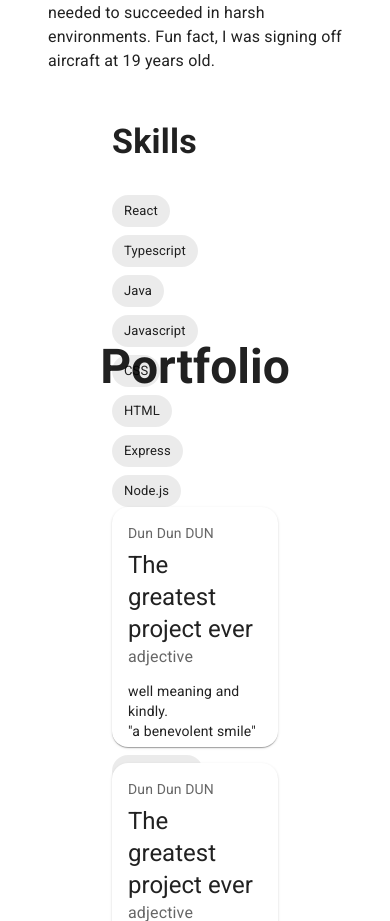
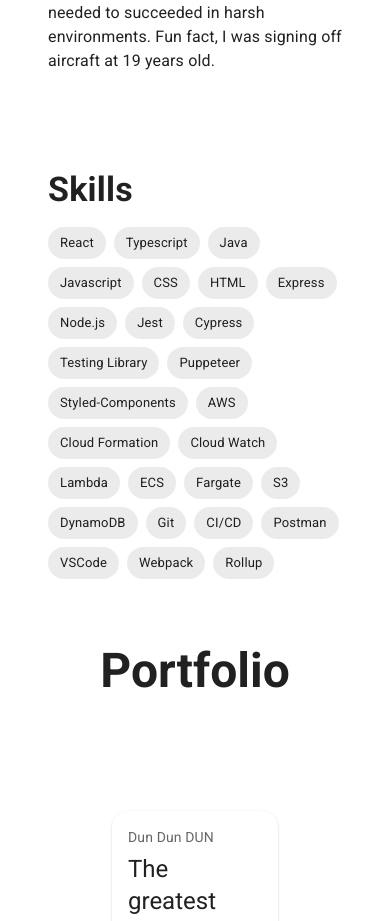
Before and after one commit to OwenMY/OwenMY.github.io, a React (Vite) app: page / in a window 390 px wide. Shown: the part 1821-2742 px from the top of the page. Built offline with nearby package versions, Linux system fonts and the light colour scheme.

Commit message:
Made the skills section responsive

```diff
--- a/src/sections/Skills.tsx
+++ b/src/sections/Skills.tsx
@@ -5,7 +5,7 @@ import Typography from "@mui/material/Typography";
 import dudeInfinite from "../assets/dudeInfinite.png";
 
 const Heading = () => (
-  <Box sx={{width: "50%", paddingLeft: "7rem"}}>
+  <Box>
     <Typography variant="h4" sx={{fontWeight: "bold"}}>Skills</Typography>
   </Box>
 );
@@ -42,7 +42,16 @@ const skills = [
 ];
 
 const ListOfSkills = () => (
-    <Box sx={{ display: "flex", height: "5rem", padding: "2rem", flexWrap: "wrap", width: "50%", gap: "0.5rem"}}>
+    <Box sx={{
+      display: "flex",
+      flexWrap: "wrap",
+      alignContent: "flex-start",
+      width: "50%",
+      gap: "0.5rem",
+      "@media (max-width:850px)": {
+        width: "100%"
+      }
+    }}>
       {skills.map((skill) => <Chip key={skill} label={skill}/> )}
     </Box>
 );
@@ -62,10 +71,14 @@ const Skills = () => {
       flexDirection: "column",
       width: "100vw",
       margin: "auto",
-      marginBottom: "5rem"
+      padding: "0 7rem",
+      gap: "1rem",
+      "@media (max-width:850px)": {
+        padding: "3rem"
+      }
     }}>
       <Heading />
-      <Box sx={{display: "flex", marginLeft: "5rem"}}>
+      <Box sx={{display: "flex", width: "100%"}}>
         <ListOfSkills />
         <SkillsPicture />
       </Box>
```
